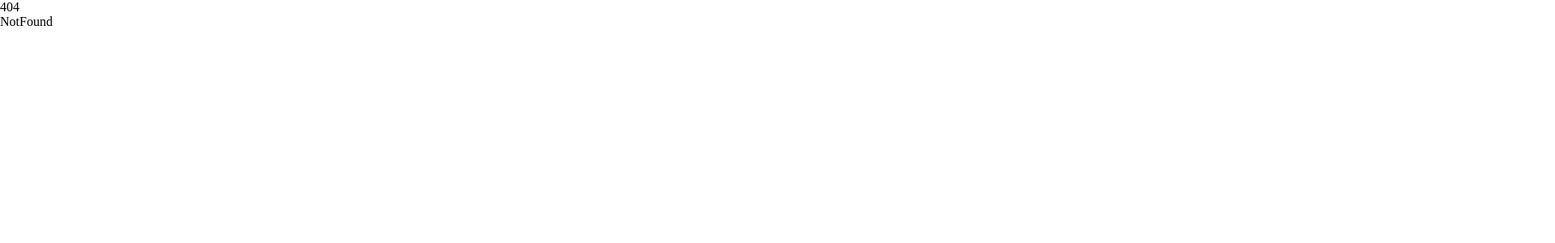
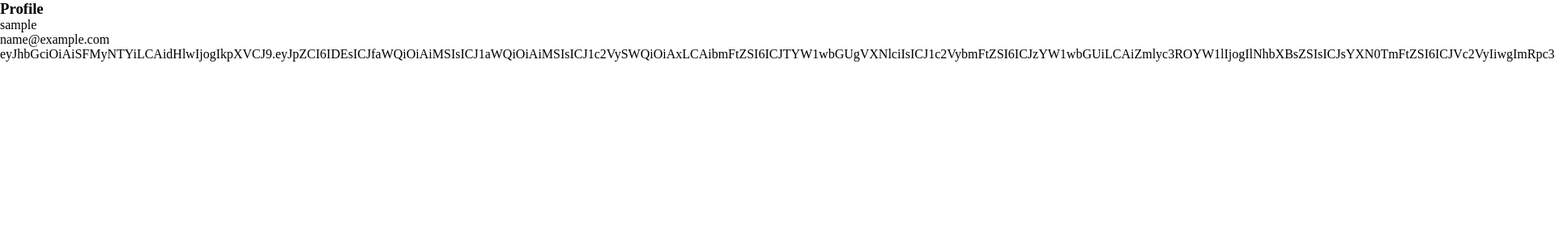
Before and after one commit to AnaMuraya/fit-fe, a React (Create React App) app: page /profile in a window 1280 px wide. Before the commit this address had no page. Shown: the top 300 px of the page at 81% size, 1920 px wide, since content can reach past the window. Built offline with nearby package versions, Linux system fonts and the light colour scheme; sample sign-in values are in the browser's storage.

Commit message:
Added the profile page

```diff
--- a/src/App.tsx
+++ b/src/App.tsx
@@ -1,6 +1,6 @@
 import { Routes, Route } from 'react-router-dom'
 
-import { Weather, Dashboard, Login, Register } from './pages'
+import { Weather, Dashboard, Login, Register, Profile } from './pages'
 
 // import './App.css'
 
@@ -24,6 +24,7 @@ function App() {
       <Route path="/weather" element={<Weather />} />
       <Route path="/signin" element={<Login />} />
       <Route path="/signup" element={<Register />} />
+      <Route path="/profile" element={<Profile />} />
       <Route path="*" element={<NotFound />} />
     </Routes>
     // </div>
--- a/src/pages/index.tsx
+++ b/src/pages/index.tsx
@@ -2,5 +2,6 @@ import Weather from './weather/Weather'
 import Dashboard from './dashboard/Dashboard'
 import Login from './auth/Login'
 import Register from './auth/Register'
+import Profile from './profile/Profile'
 
-export { Weather, Dashboard, Login, Register }
+export { Weather, Dashboard, Login, Register, Profile }
--- /dev/null
+++ b/src/pages/profile/Profile.tsx
@@ -0,0 +1,25 @@
+import { Navigate } from 'react-router-dom'
+import AuthService from '../../services/auth'
+
+// import styles from './style.module.scss'
+
+const Profile = () => {
+  const user = AuthService.getCurrentUser()
+  return (
+    <div>
+      {user ? (
+        <>
+          <h3>Profile</h3>
+          <div>{user.username}</div>
+          <div>{user.email}</div>
+          <div>{user.roles}</div>
+          <div>{user.accessToken}</div>
+        </>
+      ) : (
+        <Navigate to="/home" />
+      )}
+    </div>
+  )
+}
+
+export default Profile
```
Also changed, not shown: src/pages/profile/style.moule.scss (added).
